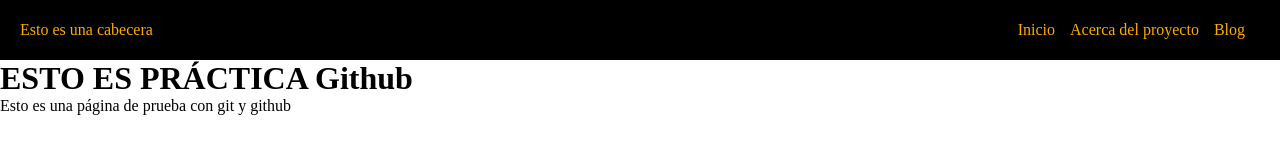
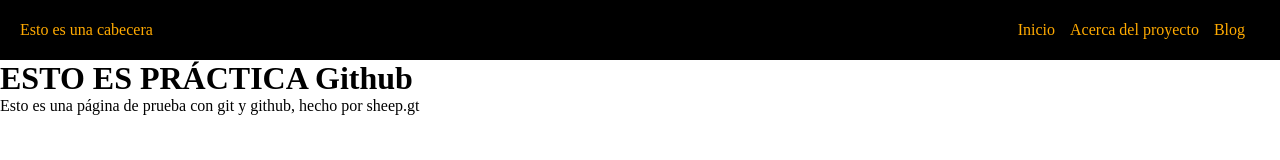
Before and after one commit to 98Oveja/repoPractice, a plain HTML site: page index.html in a window 1280 px wide. Drawn offline with Linux system fonts and the light colour scheme.

Commit message:
creditos a sheep.gt

```diff
--- a/index.html
+++ b/index.html
@@ -17,6 +17,6 @@
         </ul>
     </header>
     <h1>ESTO ES PRÁCTICA Github</h1>
-    <p>Esto es una página de prueba con git y github</p>
+    <p>Esto es una página de prueba con git y github, hecho por sheep.gt</p>
 </body>
 </html>
```
